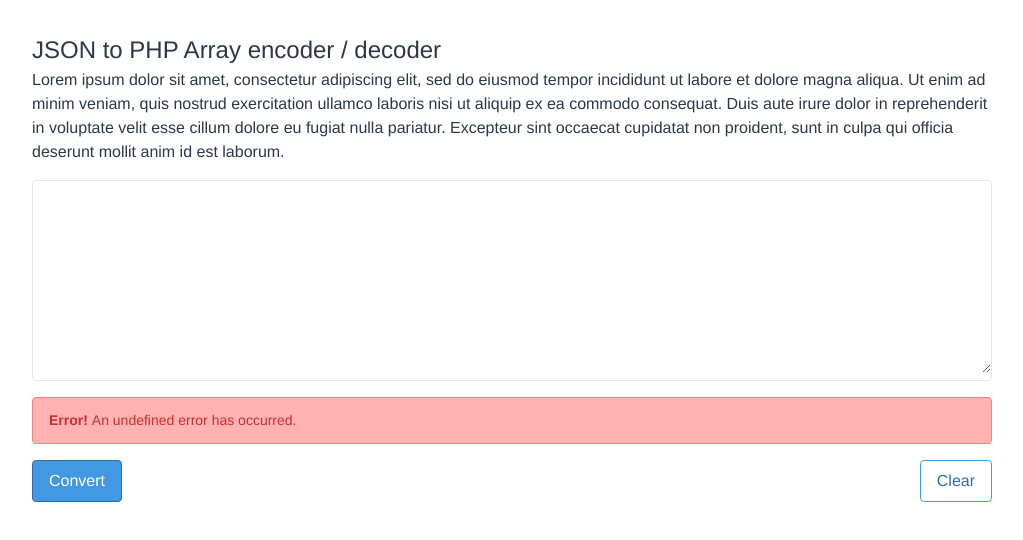
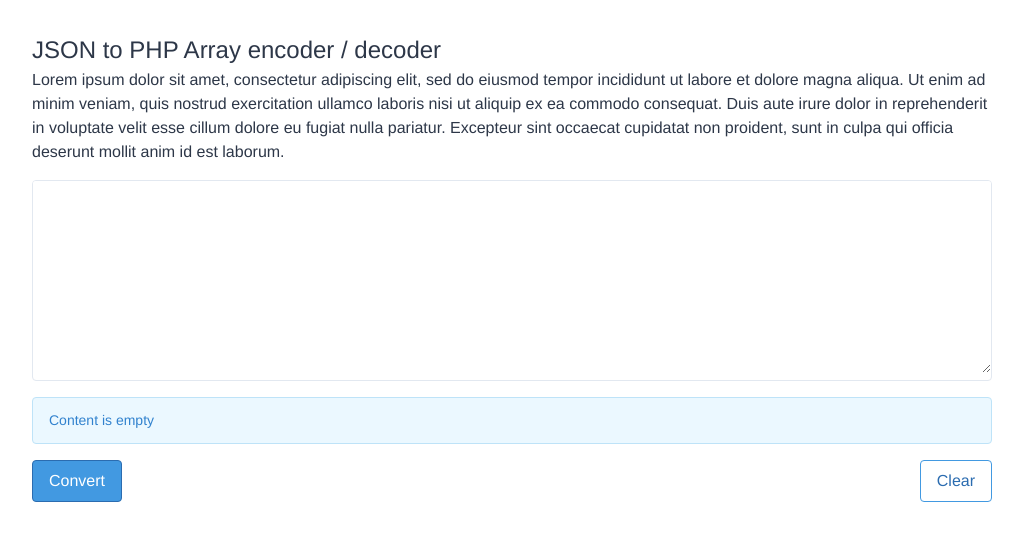
Before and after one commit to dlind555/json2php, a Vue app: page / in a window 1280 px wide. Shown: the top 540 px of the page, without its empty margins (128-1151 px from the left). Built offline with nearby package versions, Linux system fonts and the light colour scheme.

Commit message:
Decode the content to determine if it's valid json, display status messages below the input area.

```diff
--- a/src/components/ButtonClear.vue
+++ b/src/components/ButtonClear.vue
@@ -12,7 +12,7 @@ export default {
   name: "ButtonClear",
   methods: {
     clearContent() {
-      this.$store.commit("clearContent");
+      this.$store.dispatch("clearContent");
     }
   }
 };
--- a/src/components/ContentArea.vue
+++ b/src/components/ContentArea.vue
@@ -20,7 +20,7 @@ export default {
   },
   methods: {
     updateContent($event) {
-      this.$store.commit("updateContent", $event.target.value);
+      this.$store.dispatch("updateContent", $event.target.value);
     }
   }
 };
--- a/src/components/StatusMessage.vue
+++ b/src/components/StatusMessage.vue
@@ -1,16 +1,26 @@
 <template>
   <div
-    class="bg-red-300 border border-red-400 text-red-700 mb-4 px-4 py-3 rounded text-sm relative"
+    class="border mb-4 px-4 py-3 rounded text-sm relative"
+    :class="statusStyle"
     role="alert"
   >
-    <strong class="font-bold">Error! </strong>
-    <span class="block sm:inline">An undefined error has occurred.</span>
+    <span class="block sm:inline">{{ statusMessage }}</span>
   </div>
 </template>
 
 <script>
+import { mapGetters } from "vuex";
+
 export default {
-  name: "StatusMessage"
+  name: "StatusMessage",
+  computed: {
+    ...mapGetters(["contentHasErrors", "statusMessage"]),
+    statusStyle() {
+      return this.contentHasErrors
+        ? ["bg-red-300", "border-red-400", "text-red-700"]
+        : ["bg-blue-100", "border-blue-200", "text-blue-600"];
+    }
+  }
 };
 </script>
 
--- a/src/store.js
+++ b/src/store.js
@@ -6,15 +6,69 @@ Vue.use(Vuex);
 export default new Vuex.Store({
   strict: process.env.NODE_ENV !== "production",
   state: {
-    content: ""
+    content: "",
+    error: "",
+    contentIsJson: false,
+    contentIsJsonValue: false
+  },
+  getters: {
+    contentHasErrors(state) {
+      return state.error !== "";
+    },
+    statusMessage(state, getters) {
+      if (getters.contentHasErrors) {
+        return state.error;
+      } else {
+        if (state.content === "") {
+          return "Content is empty";
+        } else if (state.contentIsJsonValue) {
+          return "Content is a JSON value";
+        } else if (state.contentIsJson) {
+          return "Content is a JSON object/array";
+        }
+      }
+    }
   },
   mutations: {
-    updateContent(state, content) {
+    setContent(state, content) {
       state.content = content;
     },
-    clearContent(state) {
-      state.content = "";
+    setJsonFlag(state, flag) {
+      state.contentIsJson = flag;
+    },
+    setJsonValueFlag(state, flag) {
+      state.contentIsJsonValue = flag;
+    },
+    setError(state, error) {
+      state.error = error;
     }
   },
-  actions: {}
+  actions: {
+    updateContent({ commit }, content) {
+      commit("setContent", content);
+      if (content === "") {
+        commit("setError", "");
+        commit("setJsonFlag", false);
+        commit("setJsonValueFlag", false);
+        return;
+      }
+      try {
+        let decoded = JSON.parse(content);
+        commit("setJsonFlag", true);
+        commit("setError", "");
+        if (decoded instanceof Array || decoded instanceof Object) {
+          commit("setJsonValueFlag", false);
+        } else {
+          commit("setJsonValueFlag", true);
+        }
+      } catch (error) {
+        commit("setError", error.message);
+        commit("setJsonFlag", false);
+        commit("setJsonValueFlag", false);
+      }
+    },
+    clearContent({ dispatch }) {
+      dispatch("updateContent", "");
+    }
+  }
 });
```
